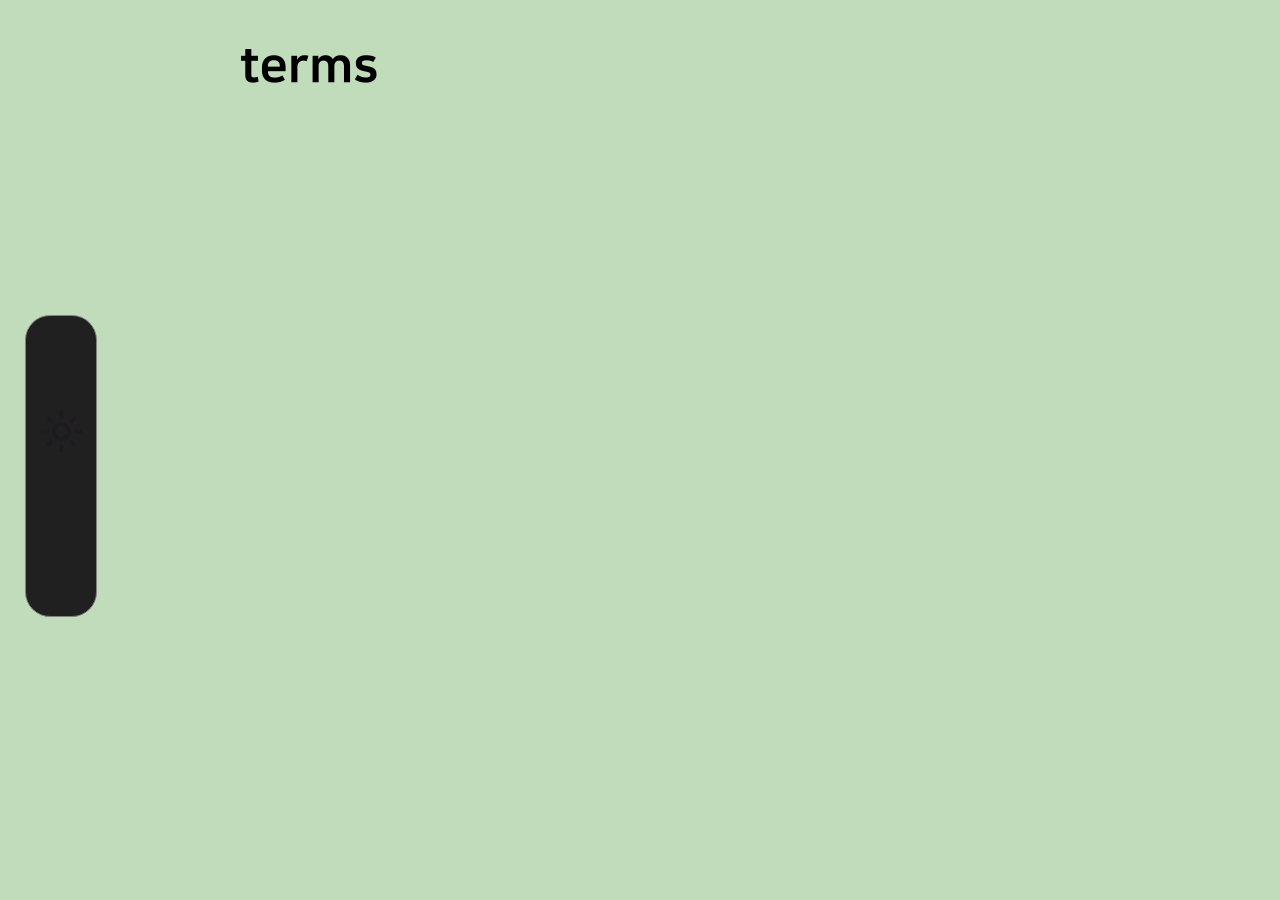
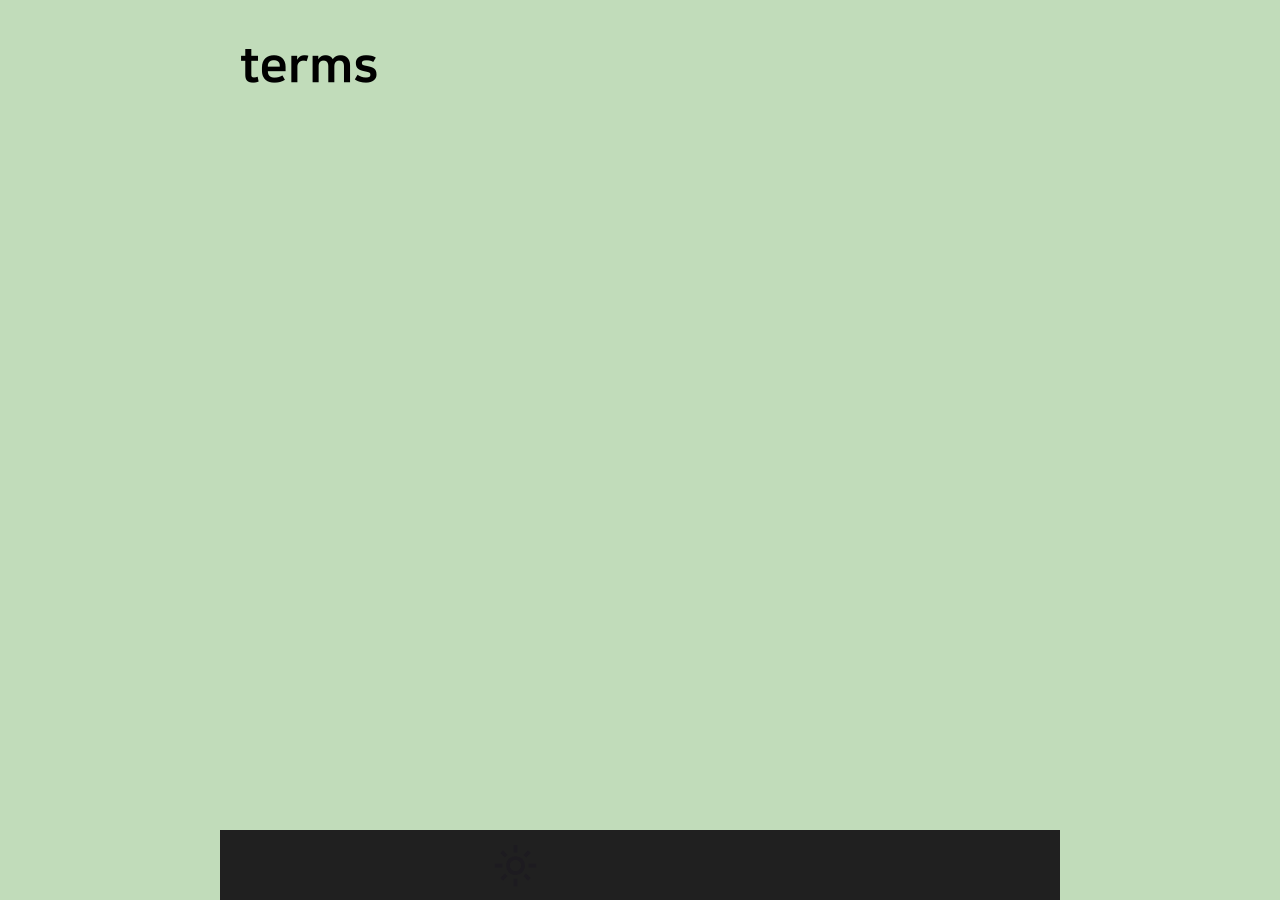
Before and after one commit to gohu03/gohu03.github.io, a Jekyll site: the page built from collections/_term/index.md, in a window 1280 px wide. Built offline with Jekyll 4.4.1, drawn with Linux system fonts in a browser that asks for light colours; Markdown is read by kramdown in place of the engine named in the settings.

Commit message:
add optimized dock layout

```diff
--- a/_includes/layout/dock.html
+++ b/_includes/layout/dock.html
@@ -1,5 +1,5 @@
 <ul class="dock">
-  <li class="home"></li>
+  <li class="home" onclick="location.href='/'"></li>
   <li class="theme-switcher" onclick="$theme.switcher()"></li>
   <li></li>
   <li></li>
--- a/_sass/_post.scss
+++ b/_sass/_post.scss
@@ -2,7 +2,6 @@
 
 .post {
   font-family: var(--default-content-font);
-  width: 800px;
   margin-left: auto;
   margin-right: auto;
 
@@ -65,3 +64,11 @@
     }
   }
 }
+
+@media (min-width: 800px){
+  .post { width: 800px; }
+}
+
+@media ( max-width: 800px ){
+  .post { width: auto; }
+}
--- a/_sass/layout/dock.scss
+++ b/_sass/layout/dock.scss
@@ -1,23 +1,8 @@
 @use "base";
 
+
 .dock {
-  display: flex;
-  flex-direction: column;
-  align-items: center;
-  padding: 20px 5px;
-  gap: 20px;
-
-  position: fixed;
-  left: 25px;
-  top: 50%;
-  transform: translateY(-50%);
-
-  width: 60px;
   background-color: var(--dock-background-color);
-  border-width: 1px;
-  border-style: solid;
-  border-color: var(--dock-border-color);
-  border-radius: 25px;
 
   list-style-type: none;
 
@@ -42,3 +27,52 @@
     background-image: var(--theme-switcher-image);
   }
 }
+
+@media ( min-width: 1440px ){
+  .dock {
+    display: flex;
+    flex-direction: column;
+    align-items: center;
+    padding: 20px 5px;
+    gap: 20px;
+
+    position: fixed;
+    left: 25px;
+    top: 50%;
+    transform: translateY(-50%);
+
+    width: 60px;
+    border-width: 1px;
+    border-style: solid;
+    border-color: var(--dock-border-color);
+    border-radius: 20px;
+  }
+}
+
+
+@media ( max-width: 1440px ){
+  .dock {
+    width: 800px;
+    height: 60px;
+
+    position: fixed;
+    margin-left: auto;
+    margin-right: auto;
+    margin-bottom: 0;
+    left: 0;
+    right: 0;
+    bottom: 0;
+
+    display: flex;
+    padding: 5px 20px;
+    flex-direction: row;
+    justify-content: space-between;
+    align-items: center;
+  }
+}
+
+@media ( max-width: 800px ){
+  .dock {
+    width: auto;
+  }
+}
--- a/_sass/theme/light.scss
+++ b/_sass/theme/light.scss
@@ -22,6 +22,6 @@
   --table-empty-cell-color: #aaaaaa;
 
   // code
-  --code-background-color: #272727;
+  --code-background-color: #202020;
   --code-font-color: #C3DF6A;
 }
```
